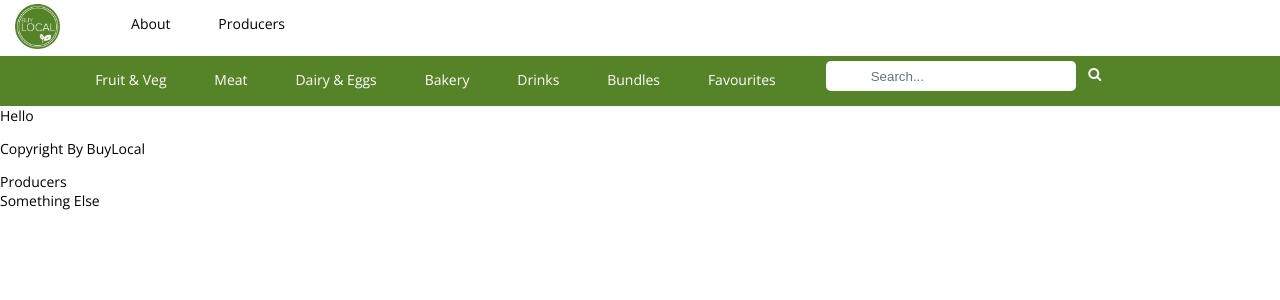
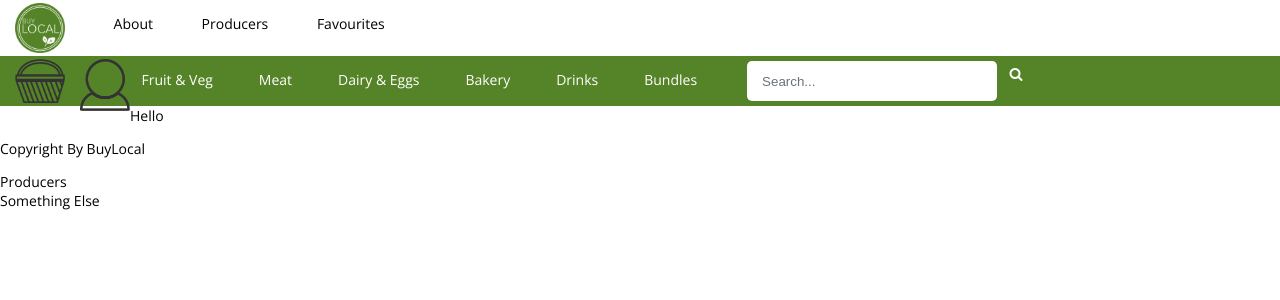
Before and after one commit to eirenmc/EM-FYP, a PHP site: page / in a window 1280 px wide. Shown: the top 300 px of the page. Run offline with PHP 8.4, Linux system fonts and the light colour scheme; some libraries are stand-ins or nearby versions.

Commit message:
Futher development on header navigation menu
Further development of navigation menu, trying to use CSS3 flex display
to position things and be more responsive

```diff
--- a/header.php
+++ b/header.php
@@ -10,19 +10,15 @@
             <ul class="flex-container wrap">
                 <li class="flex-menu-item">About</li>
                 <li class="flex-menu-item">Producers</li>
+                <li class="flex-menu-item">Favourites</li>
             </ul>
             <ul class="flex-container wrap">
             </ul>
-            <!--<div>About</div>
-            <div>Food & Drink</div>
-            <div>Boxed Offers</div>
-            <div>Special Offers</div>
-            <div>Favourites</div>
             <div class="alignLeft">
             </div>
-            <div> <img src="basket.png" alt="basket icon"/> </div>
-            <div> <img src="userLogin.png" alt="Login/Sign up icon"/> </div>
-            <div class="mobile"> <img src="hamburgerMenu.png" alt="Mobile menu"/> </div>-->
+            <div> <img src="images/basket.png" alt="basket icon"/> </div>
+            <div> <img src="images/login.png" alt="Login/Sign up icon"/> </div>
+           <!-- <div class="mobile"> <img src="hamburgerMenu.png" alt="Mobile menu"/> </div> -->
         </nav>
         <nav id="nav2">
             <ul class="flex-container wrap">
@@ -32,7 +28,6 @@
                 <li class="flex-menu-item">Bakery</li>
                 <li class="flex-menu-item">Drinks</li>
                 <li class="flex-menu-item">Bundles</li>
-                <li class="flex-menu-item">Favourites</li>
                 <div class="container-1">
                     <input type="search" id="search" placeholder="Search..." />
                     <span class="icon"><i class="fa fa-search"></i></span>
--- a/styles.css
+++ b/styles.css
@@ -33,7 +33,6 @@ body{
   -webkit-flex-wrap: wrap;
   flex-wrap: wrap;
   height:28px;
-  margin-left:6.5%;
 }
 
 .wrap2{
@@ -53,9 +52,16 @@ body{
 }
 
 img[alt*="BuyLocal"]{
-    width:45px;
+    width:50px;
     float:left;
-    margin-top:4px;
+    margin-top:3px;
+    margin-left:15px;
+}
+
+img[alt*="icon"]{
+    width:50px;
+    float:left;
+    margin-top:3px;
     margin-left:15px;
 }
 
@@ -72,7 +78,7 @@ img[alt*="BuyLocal"]{
 
 .container-1 input#search{
   width: 250px;
-  height: 30px;
+  height: 40px;
   margin-top:5px;
   margin-left:20%;
   background: white;
@@ -80,7 +86,7 @@ img[alt*="BuyLocal"]{
   font-size: 10pt;
   float: left;
   color: #63717f;
-  padding-left: 45px;
+  padding-left: 15px;
   -webkit-border-radius: 5px;
   -moz-border-radius: 5px;
   border-radius: 5px;
@@ -105,6 +111,8 @@ img[alt*="BuyLocal"]{
 .container-1 .icon{
   position: absolute;
   top: 2%;
+  width:80px;
+  height:80px;
   margin-top:7px;
   margin-left:5%;
   z-index: 1;
```
Also changed, not shown: images/Asset 6@0.75x.png (deleted), images/basket.png (added).
